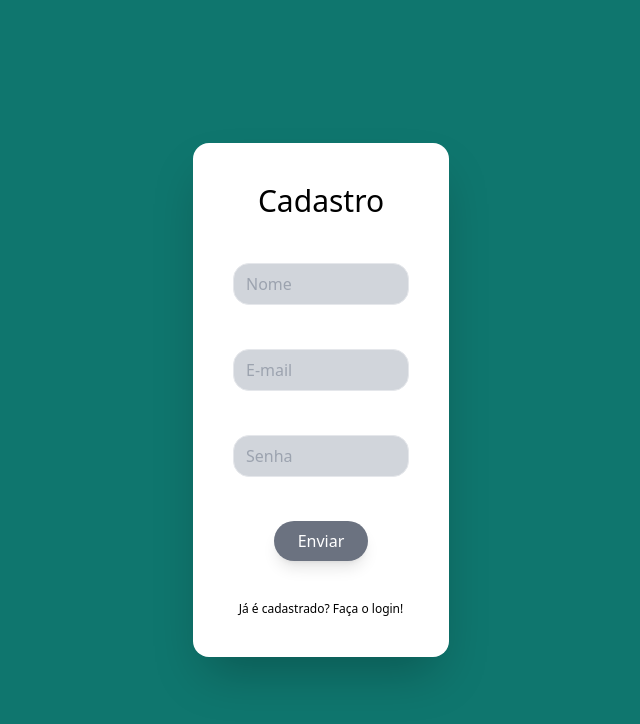
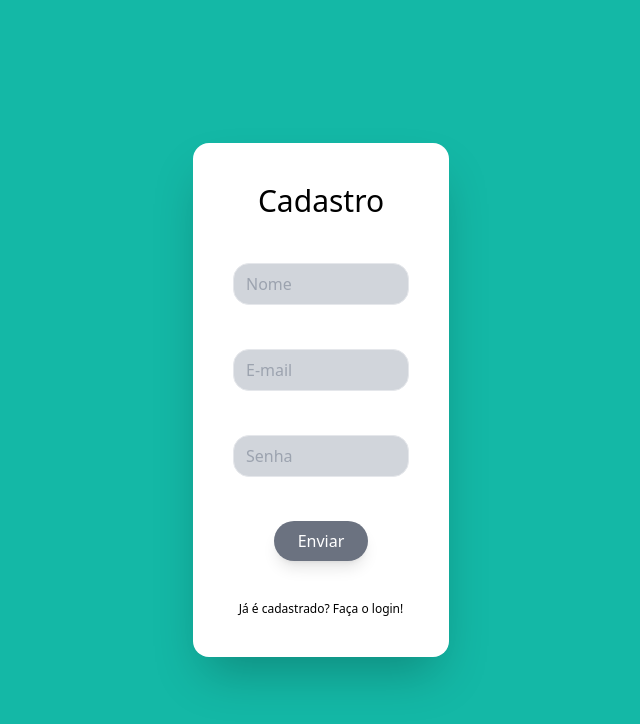
Before and after one commit to gabbrbsCIn/to_do_list, a React (Create React App) app in the folder frontend/: page /register in a window 1280 px wide. Shown: the top 724 px of the page, without its empty margins (319-959 px from the left). Built offline with nearby package versions, Linux system fonts and the light colour scheme.

Commit message:
refactor: atualiazada cor para bg-teal-500

```diff
--- a/frontend/src/pages/login/login.js
+++ b/frontend/src/pages/login/login.js
@@ -2,7 +2,7 @@
 
 const Login = () => {
   return (
-    <div className="flex justify-center items-center h-screen bg-teal-700">
+    <div className="flex justify-center items-center h-screen bg-teal-500">
       <Form method={"login"} />
     </div>
   );
--- a/frontend/src/pages/register/register.js
+++ b/frontend/src/pages/register/register.js
@@ -2,7 +2,7 @@
 
 const Register = () => {
   return (
-    <div className="flex justify-center items-center h-screen bg-teal-700">
+    <div className="flex justify-center items-center h-screen bg-teal-500">
       <Form method={"register"} />
     </div>
   )
```
